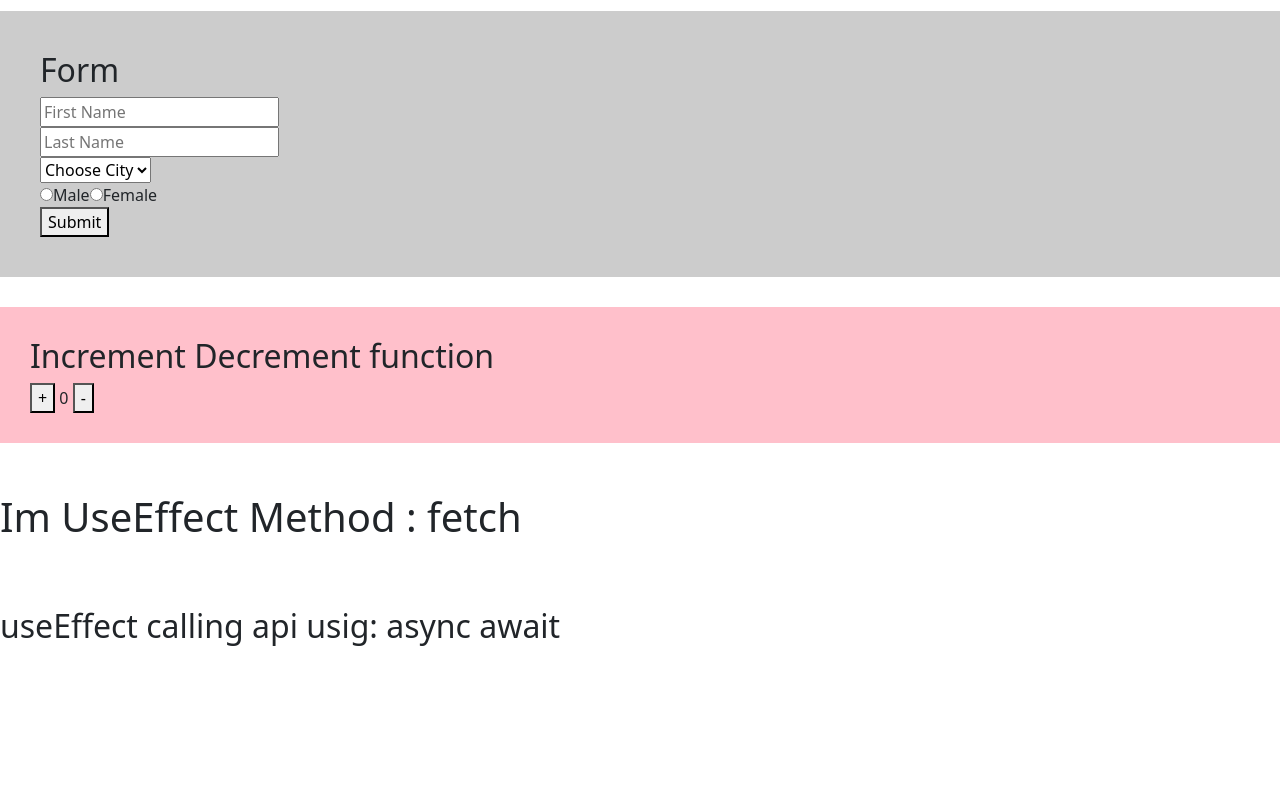
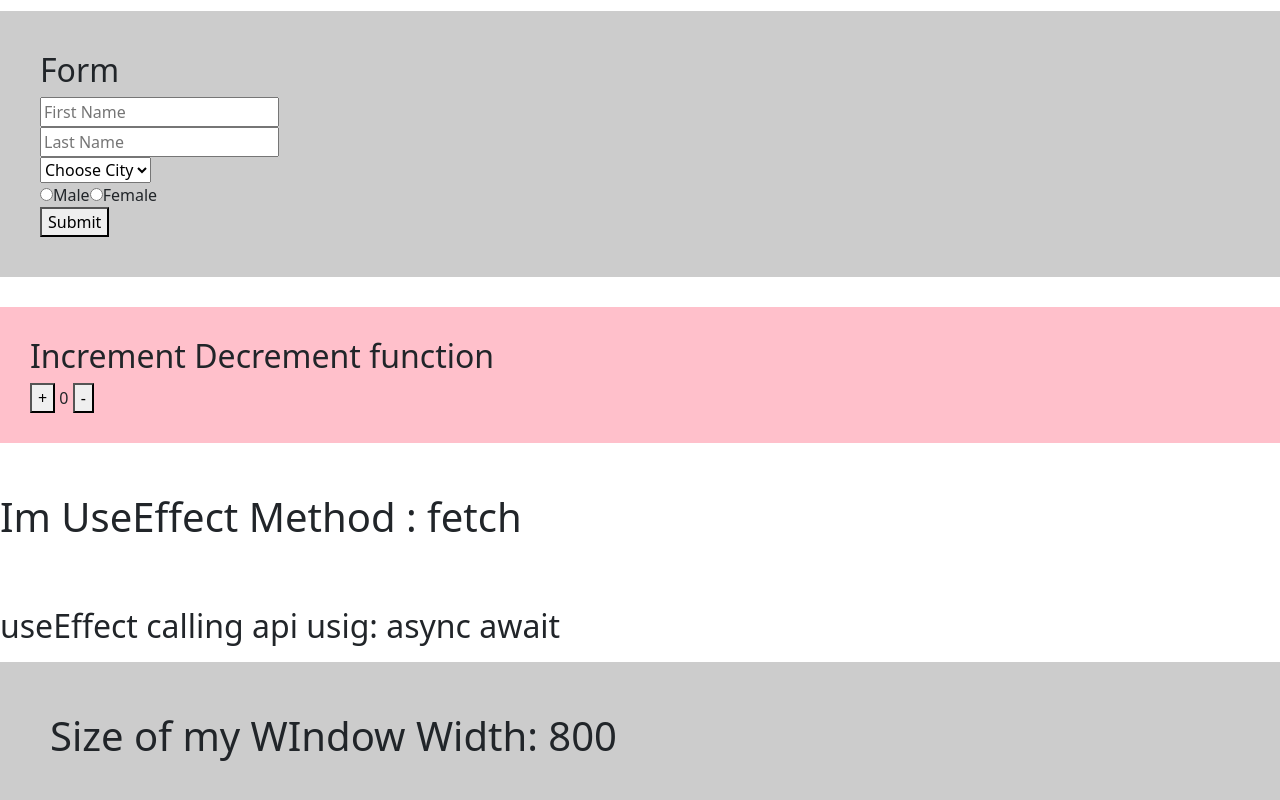
Before and after one commit to RazelRaz/Meet-with-react-hooks, a React (Vite) app: page / in a window 1280 px wide. Shown: the part 567-1367 px from the top of the page. Before the commit the page ends 1229 px from the top, so only its background shows below. Built offline with nearby package versions, Linux system fonts and the light colour scheme; no server answers.

Commit message:
resize window with useEffect

```diff
--- a/src/App.jsx
+++ b/src/App.jsx
@@ -11,6 +11,7 @@ import IncrementDecrement from "./components/IncrementDecrement"
 import UseStateImmutableArray from "./components/UseStateImmutableArray"
 import UseStateUnderstadingInside from "./components/UseStateUnderstadingInside"
 import UsigAsyncAwait from "./components/UsigAsyncAwait"
+import WindowWidth from "./components/WindowWidth"
 import UseStateImmutableObject from "./components/useStateImmutableObject"
 
 
@@ -32,6 +33,7 @@ function App() {
       <IncrementDecrement></IncrementDecrement>
       <ArgumentsAndUses></ArgumentsAndUses>
       <UsigAsyncAwait></UsigAsyncAwait>
+      <WindowWidth></WindowWidth>
     </>
   )
 }
--- /dev/null
+++ b/src/components/WindowWidth.jsx
@@ -0,0 +1,26 @@
+import { useEffect, useState } from "react";
+
+
+const WindowWidth = () => {
+
+    const [windowSize, setWindowSize] = useState(window.screen.width);
+
+    const currentScreenWidth = () => {
+        setWindowSize(() => window.innerWidth)
+    }
+
+    useEffect(() => {
+        window.addEventListener("resize", currentScreenWidth);
+        return () => {
+            window.removeEventListener("resize", currentScreenWidth)
+        }
+    })
+
+    return (
+        <div style={{padding:'50px 50px', background:'#ccc'}}>
+            <h1>Size of  my WIndow Width: {windowSize}</h1>
+        </div>
+    );
+};
+
+export default WindowWidth;
```
Also changed, not shown: src/components/WindowTitle.jsx (added, +11 -0 lines), src/components/UsigAsyncAwait.jsx (line endings or trailing spaces).
